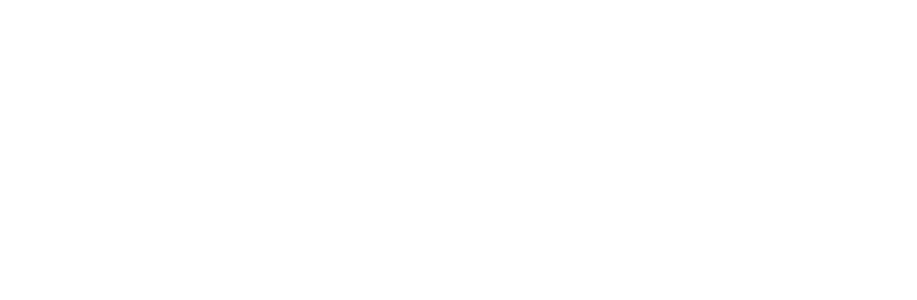
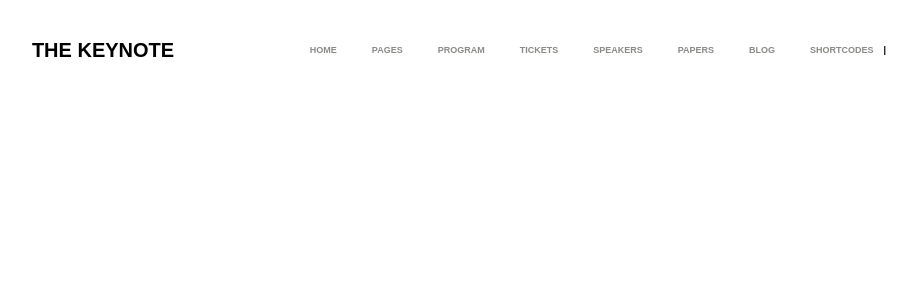
Before and after one commit to AlessandroDiNardo/proj-html-vuejs, a Vue app: page / in a window 1280 px wide. Shown: the top 300 px of the page, without its empty margins (137-1054 px from the left). Built offline with nearby package versions, Linux system fonts and the light colour scheme.

Commit message:
header done, aggiustare active nav

```diff
--- a/src/components/AppHeader.vue
+++ b/src/components/AppHeader.vue
@@ -1,13 +1,136 @@
 <script>
 export default {
     name: "Appheader",
+    data() {
+        return {
+            elemNav: [
+                {
+                    text: "HOME",
+                    url: "#",
+                    current: false
+                },
+                {
+                    text: "PAGES",
+                    url: "#",
+                    current: false
+                },
+                {
+                    text: "PROGRAM",
+                    url: "#",
+                    current: false
+                },
+                {
+                    text: "TICKETS",
+                    url: "#",
+                    current: false
+                },
+                {
+                    text: "SPEAKERS",
+                    url: "#",
+                    current: false
+                },
+                {
+                    text: "PAPERS",
+                    url: "#",
+                    current: false
+                },
+                {
+                    text: "BLOG",
+                    url: "#",
+                    current: false
+                },
+                {
+                    text: "SHORTCODES",
+                    url: "#",
+                    current: false
+                },
+            ]
+        }
+    },
 }
 </script>
 
 <template>
+    <header>
+        <section class="topbar container">
+            <div class="logo">
+                <h1>THE KEYNOTE</h1>
+            </div>
+            <div class="navbar-block">
+                <ul class="navbar">
+                    <li v-for="(elem, index) in elemNav" :key="index">
+                        <a :href="elem.url" :class="{ active: elem.current }">
+                            {{ elem.text }}
+                        </a>
+                    </li>
+                </ul>
+                <div id="icon-vert">&vert;</div>
+                <div id="icon-glass">
+                    <font-awesome-icon icon="fa-solid fa-magnifying-glass" />
+                </div>
+            </div>
+        </section>
+    </header>
 </template>
 
 <style lang="scss" scoped>
 @use '../style/partials/variables.scss' as *;
 @use '../style/general.scss' as *;
+
+.topbar {
+    display: flex;
+    justify-content: center;
+    align-items: center;
+    width: 100%;
+
+    // debug
+    height: 100px;
+
+    // logo block
+    .logo {
+        width: 20%;
+        height: 100%;
+        display: flex;
+        justify-content: center;
+        align-items: center;
+
+        h1 {
+            font-size: 20px;
+        }
+    }
+
+    // navbar block
+    .navbar-block {
+        width: 80%;
+        height: 100%;
+        display: flex;
+        justify-content: center;
+        align-items: center;
+        gap: 10px;
+        font-size: 9px;
+        font-weight: 800;
+
+        .navbar {
+            display: flex;
+            align-items: center;
+            gap: 35px;
+            list-style: none;
+
+            li a {
+                text-decoration: none;
+                color: $median-naturalGrey;
+                display: flex;
+                align-items: center;
+                height: 30px;
+
+                &.active,
+                &:hover {
+                    cursor: pointer;
+                    color: $material-thunderbird;
+                    border-bottom: 4px solid $material-thunderbird;
+                }
+            }
+        }
+    }
+}
 </style>
```
